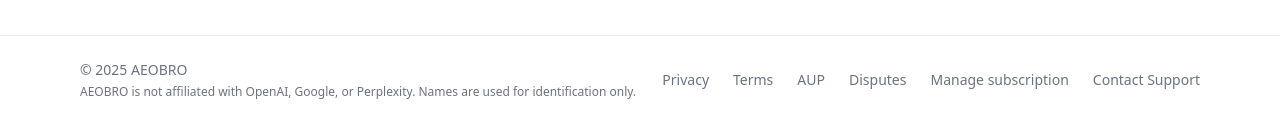
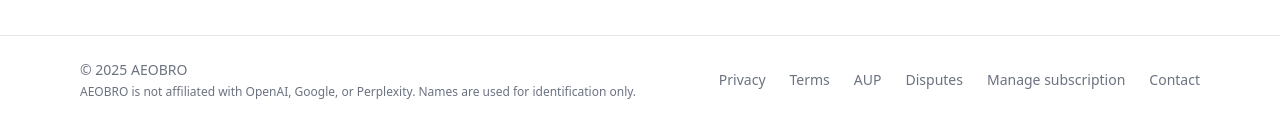
Before and after one commit to NewguyMMM/aeobro, a Next.js app: page / in a window 1280 px wide. Shown: the part 608-746 px from the top of the page. Built offline with nearby package versions, Linux system fonts and the light colour scheme; no server answers.

Commit message:
Update Footer.tsx

```diff
--- a/app/components/Footer.tsx
+++ b/app/components/Footer.tsx
@@ -33,9 +33,9 @@ export default function Footer() {
           <Link href="/billing" className="hover:text-gray-800">
             Manage subscription
           </Link>
-          {/* 🆕 Contact Support link */}
+          {/* 🆕 Contact link */}
           <Link href="/support" className="hover:text-gray-800">
-            Contact Support
+            Contact
           </Link>
         </nav>
       </div>
```
